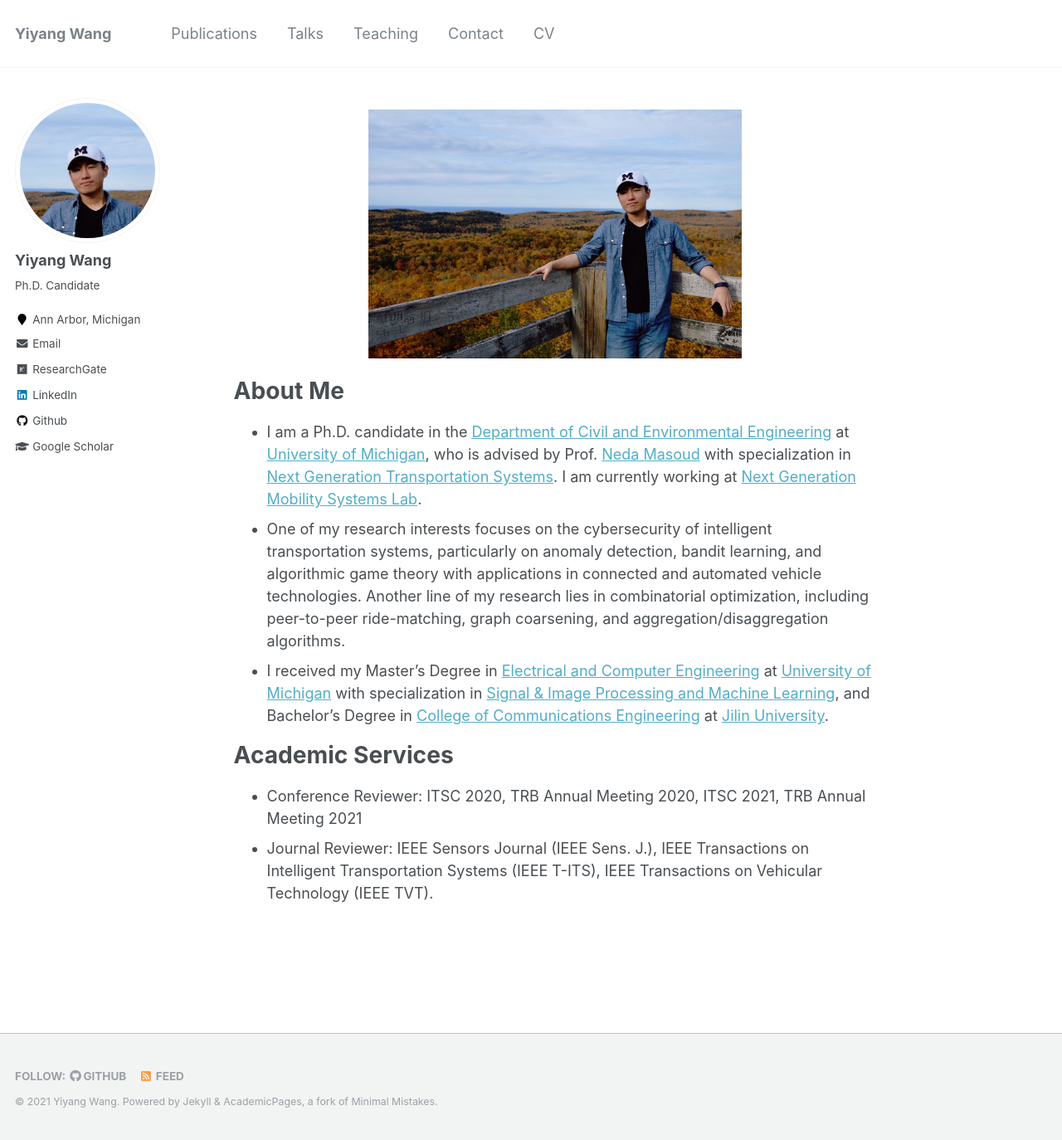
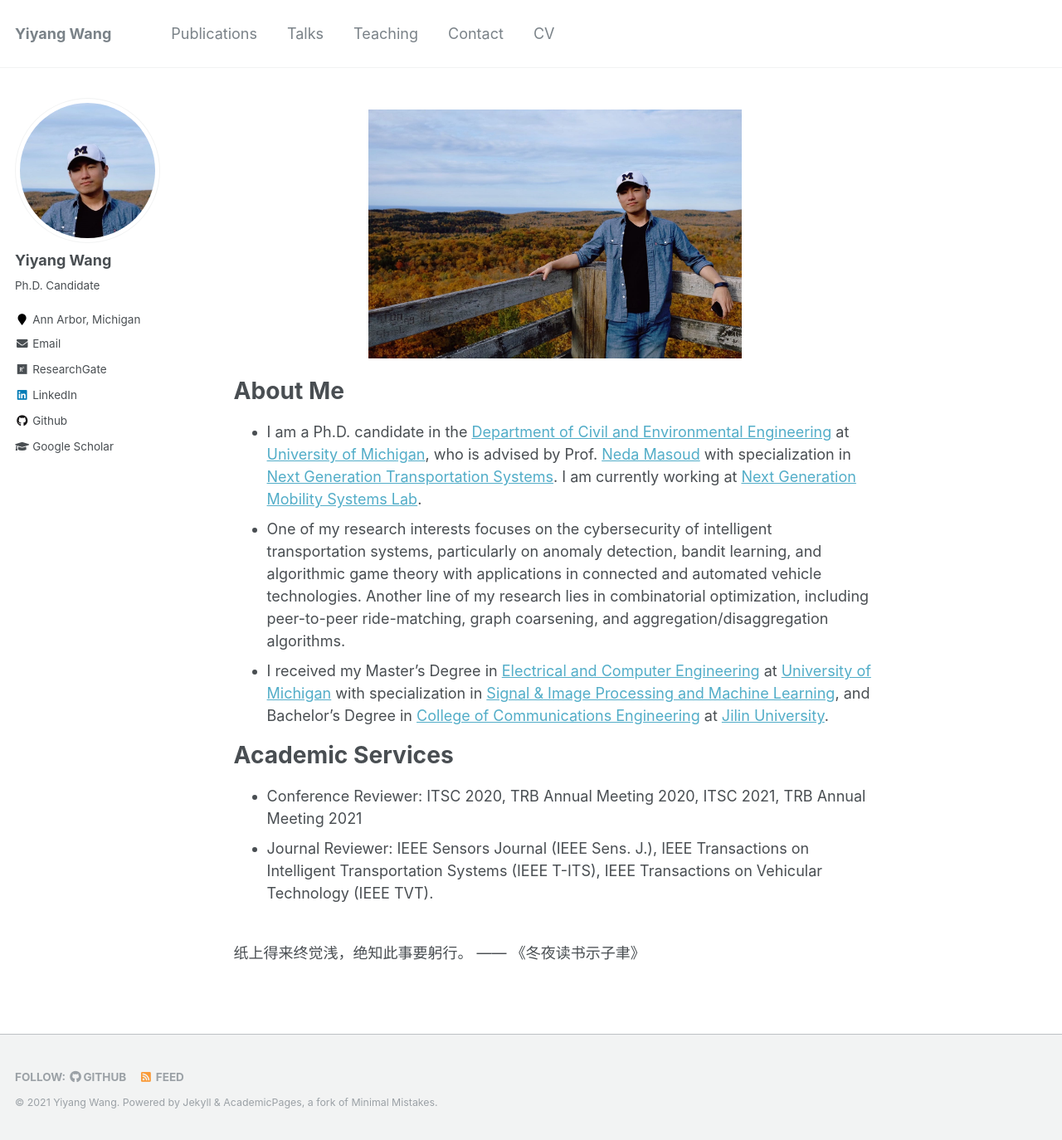
Before and after one commit to yiyangwan/yiyangwan.github.io, a Jekyll site: the page built from _pages/about.md, in a window 1280 px wide and 1374 px high. Shown: the whole window at 83% size. Built offline with Jekyll 4.4.1, drawn with Linux system fonts in a browser that asks for light colours.

Commit message:
Update about.md

```diff
--- a/_pages/about.md
+++ b/_pages/about.md
@@ -20,3 +20,5 @@ redirect_from:
 # Academic Services
 * Conference Reviewer: ITSC 2020, TRB Annual Meeting 2020, ITSC 2021, TRB Annual Meeting 2021
 * Journal Reviewer: IEEE Sensors Journal (IEEE Sens. J.), IEEE Transactions on Intelligent Transportation Systems (IEEE T-ITS), IEEE Transactions on Vehicular Technology (IEEE TVT).
+
+<br>纸上得来终觉浅，绝知此事要躬行。 ——  《冬夜读书示子聿》
```
